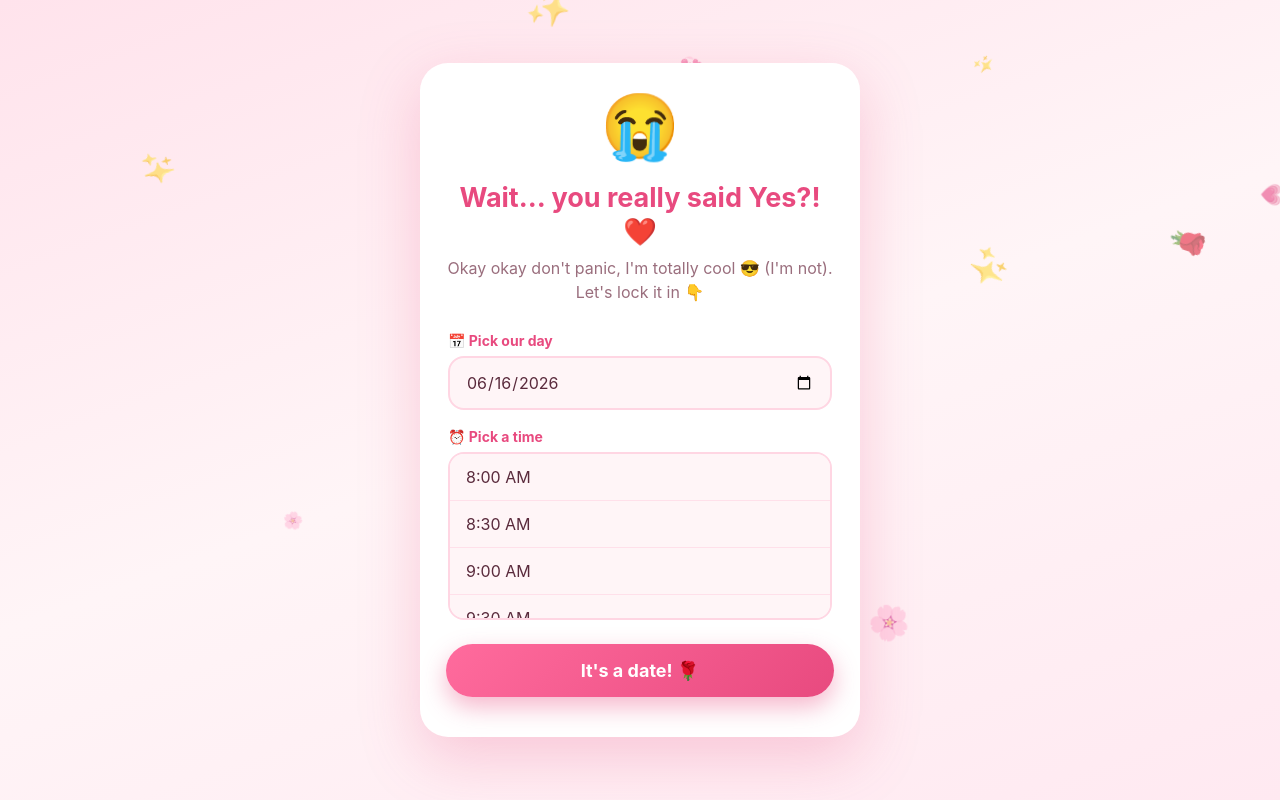
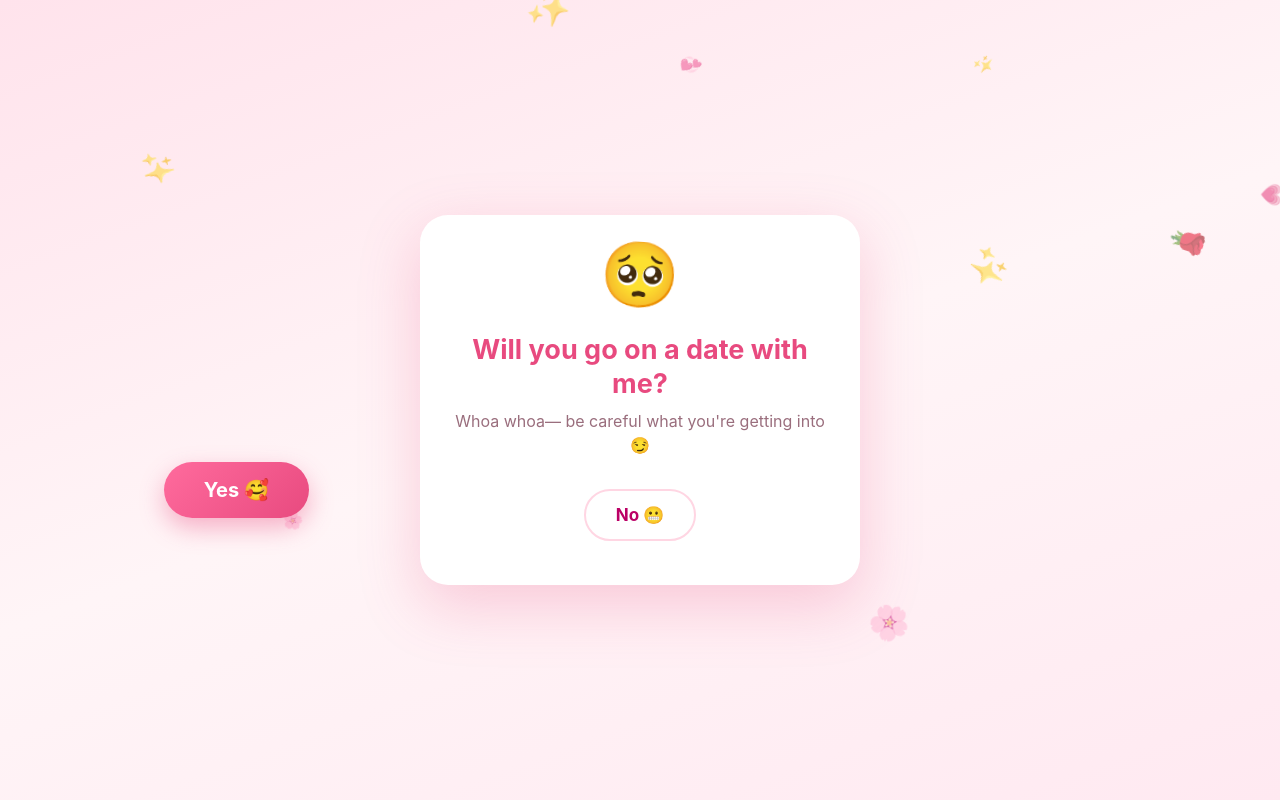
Before and after one commit to AdrienRamirezRayo/DateWithMe, a plain HTML site: page index.html in a window 1280 px wide. Both pictures are taken after a click on the button "Yes 🥰". Drawn offline with Linux system fonts and the light colour scheme.

Commit message:
Make Yes button playfully dodge before accepting

```diff
--- a/index.html
+++ b/index.html
@@ -119,6 +119,13 @@
   .no.loose {
     position: fixed;
     z-index: 5;
+    margin: 0;
+  }
+
+  /* the Yes button playing hard-to-get */
+  .yes.loose {
+    position: fixed;
+    z-index: 6;
     margin: 0;
   }
 
@@ -312,8 +319,15 @@
     timeScroll.appendChild(opt);
   }
 
-  // ---- show reveal on Yes ----
-  yesBtn.addEventListener("click", function () {
+  // ---- Yes button plays hard-to-get first, then gives in ----
+  const subText = document.querySelector("#askCard .sub");
+  const yesTeases = [
+    "Whoa whoa— be careful what you're getting into 😏",
+    "You sure? There's no refunds on me 🤭"
+  ];
+  let yesCount = 0;
+
+  function proceedToReveal() {
     document.getElementById("askCard").style.display = "none";
     document.getElementById("reveal").classList.add("show");
     // default the date to tomorrow
@@ -322,6 +336,28 @@
     document.getElementById("datePick").value = d.toISOString().split("T")[0];
     document.getElementById("datePick").min = new Date().toISOString().split("T")[0];
     window.scrollTo(0, 0);
+  }
+
+  function hopYes() {
+    yesBtn.classList.add("loose");
+    const pad = 16;
+    const bw = yesBtn.offsetWidth;
+    const bh = yesBtn.offsetHeight;
+    const maxX = window.innerWidth - bw - pad;
+    const maxY = window.innerHeight - bh - pad;
+    yesBtn.style.left = Math.max(pad, Math.random() * maxX) + "px";
+    yesBtn.style.top = Math.max(pad, Math.random() * maxY) + "px";
+  }
+
+  yesBtn.addEventListener("click", function (e) {
+    if (yesCount < yesTeases.length) {
+      e.preventDefault();
+      subText.textContent = yesTeases[yesCount];
+      yesCount++;
+      hopYes();
+      return;
+    }
+    proceedToReveal();
   });
 
   // ---- confirm ----
```
